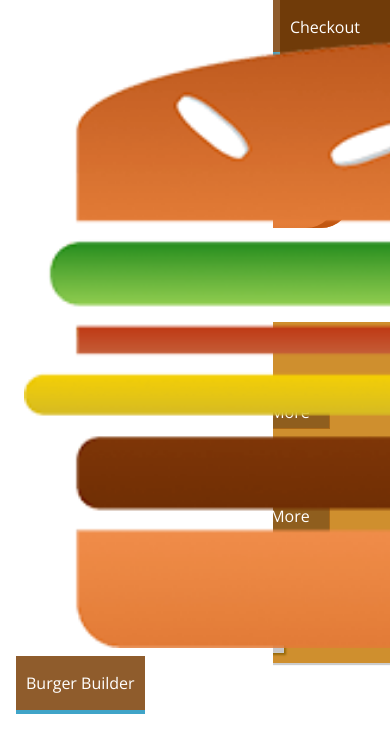
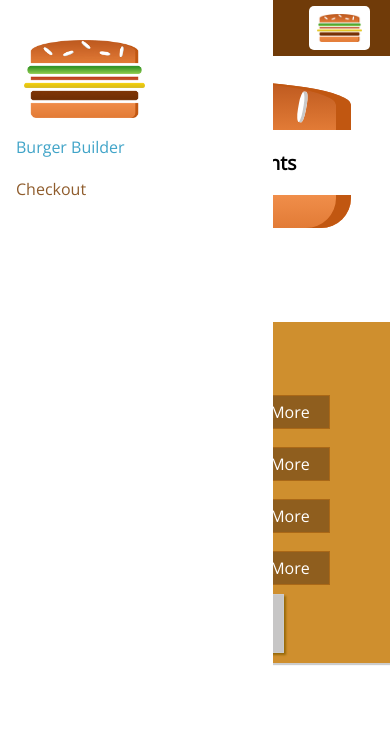
Before and after one commit to devpato/BurgerBuilder-React, a React (Create React App) app: page / in a window 390 px wide. Shown: the top 752 px of the page. Built offline with nearby package versions, Linux system fonts and the light colour scheme.

Commit message:
logo and responsiveness fixes

```diff
--- a/src/components/Logo/Logo.js
+++ b/src/components/Logo/Logo.js
@@ -2,8 +2,8 @@
 import burgerLogo from "../../assests/images/burger-logo.png";
 import styles from "./Logo.module.css";
 
-const logo = () => (
-  <div className={styles.Logo}>
+const logo = ({ logoHeight }) => (
+  <div className={styles.Logo} style={{ height: logoHeight }}>
     <img src={burgerLogo} alt="Burger logo" />
   </div>
 );
--- a/src/components/Logo/Logo.module.css
+++ b/src/components/Logo/Logo.module.css
@@ -1,7 +1,7 @@
 .Logo {
   background-color: white;
   padding: 8px;
-  height: 80%;
+  height: 100%;
   box-sizing: border-box;
   border-radius: 5px;
 }
--- a/src/components/Navigation/NavigationItems/NavigationItem/NavigationItem.module.css
+++ b/src/components/Navigation/NavigationItems/NavigationItem/NavigationItem.module.css
@@ -1,19 +1,38 @@
+.NavigationItem {
+  margin: 10px 0;
+  box-sizing: border-box;
+  display: block;
+  width: 100%;
+}
+
+.NavigationItem a {
+  color: #8f5c2c;
+  text-decoration: none;
+  width: 100%;
+  box-sizing: border-box;
+  display: block;
+}
+
+.NavigationItem a:hover,
+.NavigationItem a:active,
+.NavigationItem a.active {
+  color: #40a4c8;
+}
+
+@media (min-width: 500px) {
   .NavigationItem {
     margin: 0;
-  box-sizing: border-box;
     display: flex;
     height: 100%;
+    width: auto;
     align-items: center;
   }
 
   .NavigationItem a {
     color: white;
-  text-decoration: none;
     height: 100%;
     padding: 16px 10px;
     border-bottom: 4px solid transparent;
-  box-sizing: border-box;
-  display: block;
   }
 
   .NavigationItem a:hover,
@@ -23,3 +42,4 @@
     border-bottom: 4px solid #40a4c8;
     color: white;
   }
+}
--- a/src/components/Navigation/NavigationItems/NavigationItems.module.css
+++ b/src/components/Navigation/NavigationItems/NavigationItems.module.css
@@ -3,6 +3,13 @@
   padding: 0;
   list-style: none;
   display: flex;
+  flex-flow: column;
   align-items: center;
   height: 100%;
 }
+
+@media (min-width: 500px) {
+  .NavigationItems {
+    flex-flow: row;
+  }
+}
--- a/src/components/Navigation/SideDrawer/SideDrawer.js
+++ b/src/components/Navigation/SideDrawer/SideDrawer.js
@@ -6,7 +6,7 @@
 const sideDrawer = () => {
   return (
     <div className={styles.SideDrawer}>
-      <Logo />
+      <Logo logoHeight="12%" />
       <nav>
         <NavigationItems />
       </nav>
--- a/src/components/Navigation/Toolbar/Toolbar.js
+++ b/src/components/Navigation/Toolbar/Toolbar.js
@@ -6,8 +6,8 @@
 const toolbar = () => (
   <header className={styles.Toolbar}>
     <div>MENU</div>
-    <Logo />
-    <nav>
+    <Logo logoHeight="80%" />
+    <nav className={styles.DesktopOnly}>
       <NavigationItems />
     </nav>
   </header>
--- a/src/components/Navigation/Toolbar/Toolbar.module.css
+++ b/src/components/Navigation/Toolbar/Toolbar.module.css
@@ -16,3 +16,13 @@
 .Toolbar nav {
   height: 100%;
 }
+
+.Logo {
+  height: 80%;
+}
+
+@media (max-width: 499px) {
+  .DesktopOnly {
+    display: none;
+  }
+}
```
Lines whose indentation alone changed are shown as unchanged.
